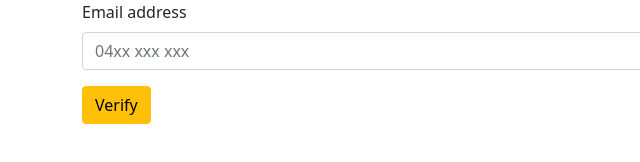
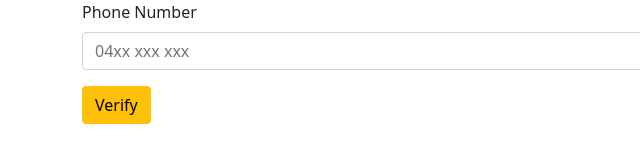
Before and after one commit to tonymelek/testFireBasePhoneAuth, a plain HTML site: page index.html in a window 1280 px wide. Shown: the full height of the page, 0-640 px from the left. Drawn offline with nearby package versions, Linux system fonts and the light colour scheme.

Commit message:
fix: input field tag

```diff
--- a/index.html
+++ b/index.html
@@ -15,7 +15,7 @@
     <div id="app" class="container">
 
         <div class="mb-3">
-            <label for="phoneNumber" class="form-label">Email address</label>
+            <label for="phoneNumber" class="form-label">Phone Number</label>
             <input type="text" v-model="phoneNumber" class="form-control" id="phoneNumber" placeholder="04xx xxx xxx">
           </div>
           <div v-if="isVerified"><p class="text-success">{{phoneNumber}} is now verified</p></div>
```
